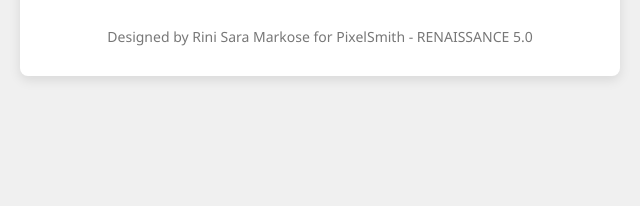
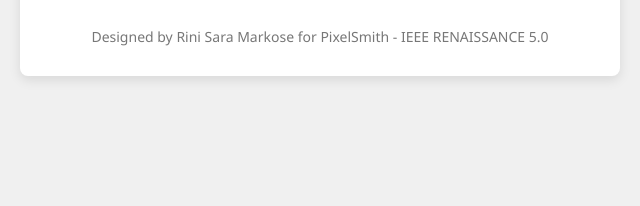
Before and after one commit to rinisaram/techfutures2024, a plain HTML site: page index.html in a window 1280 px wide. Shown: the part 2772-2978 px from the top of the page, 320-960 px from the left. Drawn offline with nearby package versions, Linux system fonts and the light colour scheme.

Commit message:
Update index.html

```diff
--- a/index.html
+++ b/index.html
@@ -69,7 +69,7 @@
             <p>Phone: <a href="tel:+919876543210">+91 9876543210</a></p>
         </div>
         <div class="footer">
-            Designed by Rini Sara Markose for PixelSmith - RENAISSANCE 5.0
+            Designed by Rini Sara Markose for PixelSmith - IEEE RENAISSANCE 5.0
 
         </div>
     </div>
```
